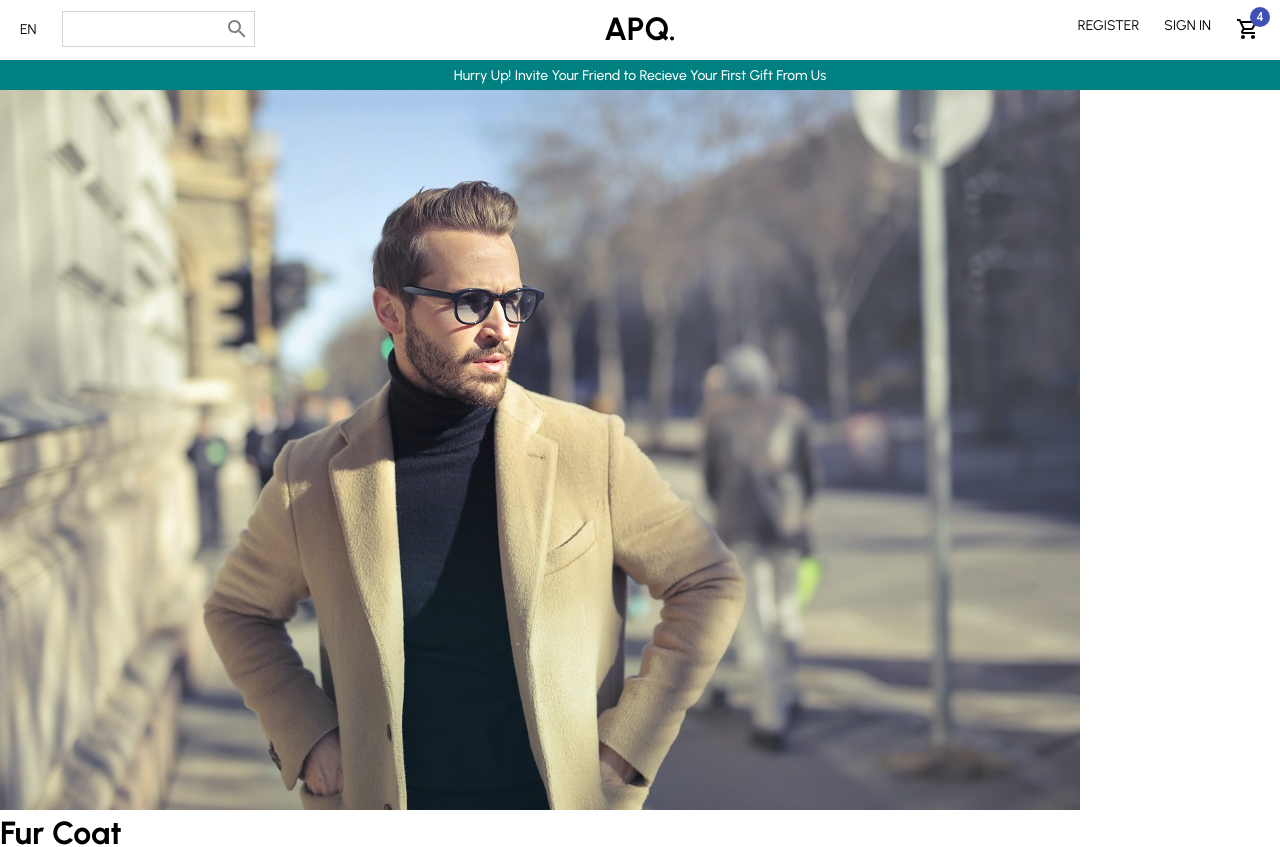
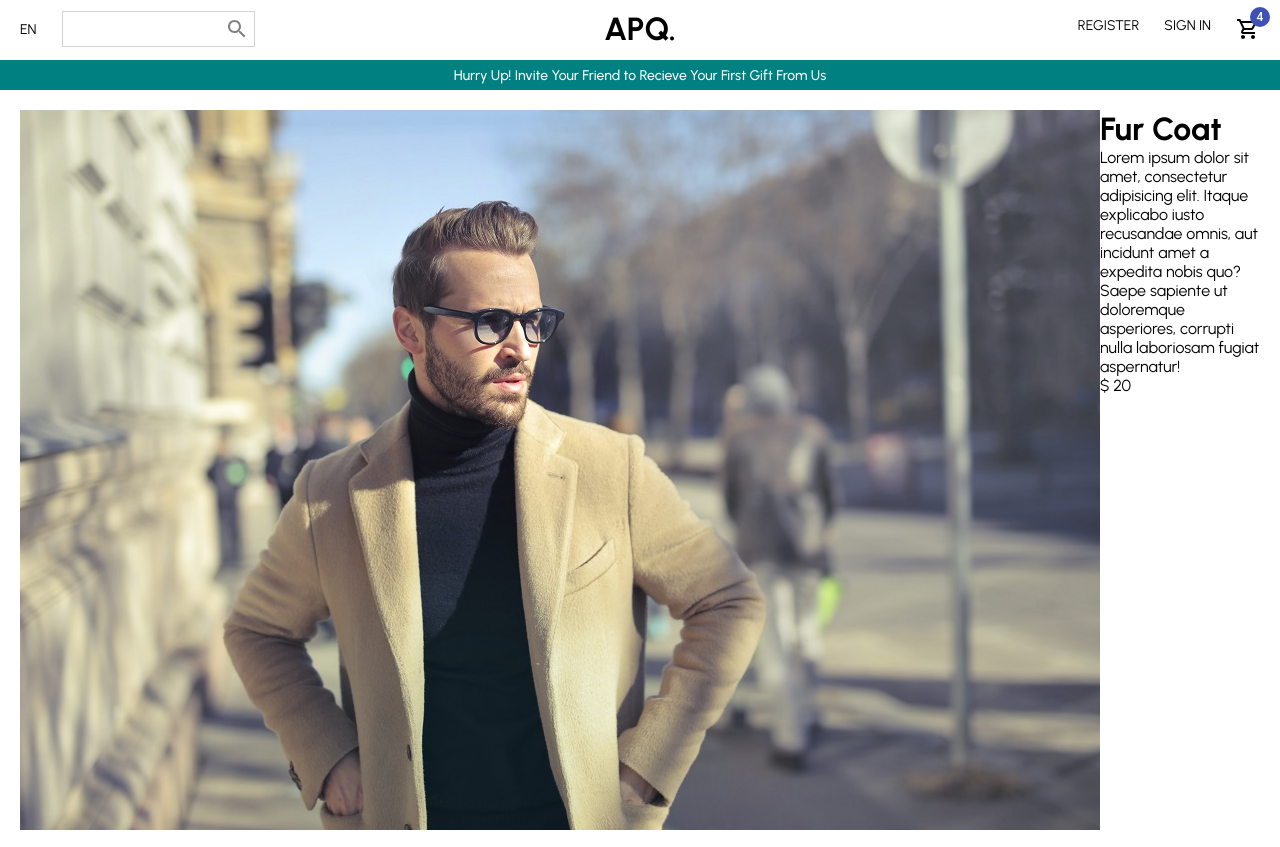
Before and after one commit to AliPooladmast/e-commerce, a React (Create React App) app: page / in a window 1280 px wide. Shown: the top 847 px of the page. Built offline with nearby package versions, Linux system fonts and the light colour scheme.

Commit message:
feat(product): set the spaces of wrapper container for whole image and info sections

```diff
--- a/src/pages/Product/Product.module.scss
+++ b/src/pages/Product/Product.module.scss
@@ -1,2 +1,7 @@
 .Container {
 }
+
+.Wrapper {
+  padding: 20px;
+  display: flex;
+}
```
